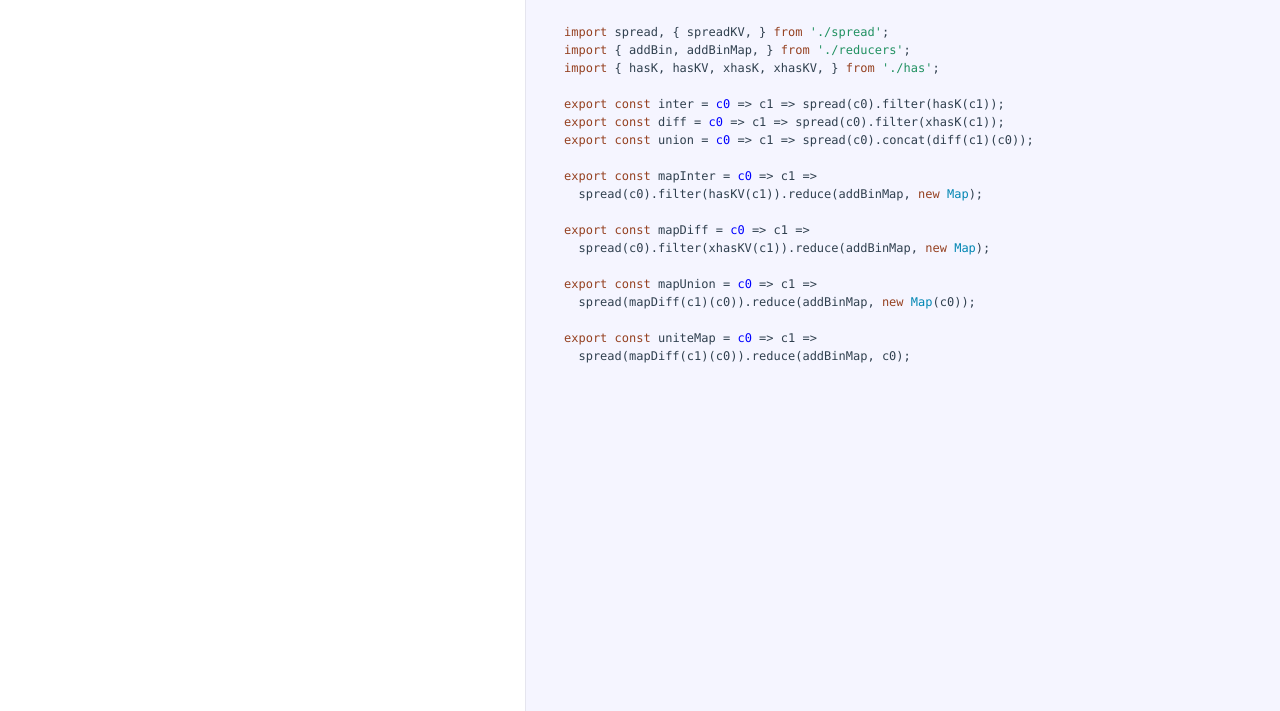
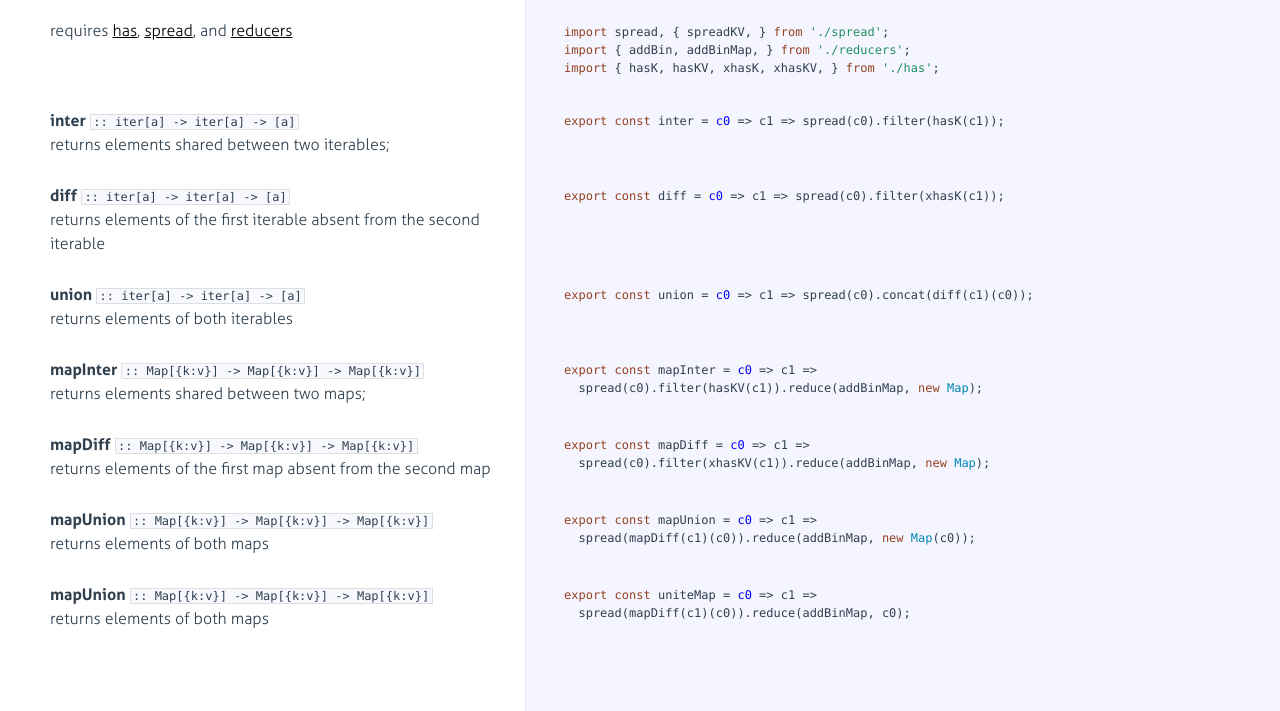
Before and after one commit to tfpractice/fenugreek-collections, a website: page docs/compare.html in a window 1280 px wide. Shown: the part 89-800 px from the top of the page. Drawn offline with Linux system fonts and the light colour scheme.

Commit message:
compare docs

```diff
--- a/docs/compare.html
+++ b/docs/compare.html
@@ -95,27 +95,121 @@
               <div class="pilwrap ">
                 <a class="pilcrow" href="#section-1">&#182;</a>
               </div>
+              <p>requires <a href="has.html">has</a>, <a href="spread.html">spread</a>, and <a href="reducers.html">reducers</a></p>
 
             </div>
 
             <div class="content"><div class='highlight'><pre><span class="hljs-keyword">import</span> spread, { spreadKV, } <span class="hljs-keyword">from</span> <span class="hljs-string">'./spread'</span>;
 <span class="hljs-keyword">import</span> { addBin, addBinMap, } <span class="hljs-keyword">from</span> <span class="hljs-string">'./reducers'</span>;
-<span class="hljs-keyword">import</span> { hasK, hasKV, xhasK, xhasKV, } <span class="hljs-keyword">from</span> <span class="hljs-string">'./has'</span>;
+<span class="hljs-keyword">import</span> { hasK, hasKV, xhasK, xhasKV, } <span class="hljs-keyword">from</span> <span class="hljs-string">'./has'</span>;</pre></div></div>
 
-<span class="hljs-keyword">export</span> <span class="hljs-keyword">const</span> inter = <span class="hljs-function"><span class="hljs-params">c0</span> =&gt;</span> c1 =&gt; spread(c0).filter(hasK(c1));
-<span class="hljs-keyword">export</span> <span class="hljs-keyword">const</span> diff = <span class="hljs-function"><span class="hljs-params">c0</span> =&gt;</span> c1 =&gt; spread(c0).filter(xhasK(c1));
-<span class="hljs-keyword">export</span> <span class="hljs-keyword">const</span> union = <span class="hljs-function"><span class="hljs-params">c0</span> =&gt;</span> c1 =&gt; spread(c0).concat(diff(c1)(c0));
+        </li>
 
-<span class="hljs-keyword">export</span> <span class="hljs-keyword">const</span> mapInter = <span class="hljs-function"><span class="hljs-params">c0</span> =&gt;</span> c1 =&gt;
-  spread(c0).filter(hasKV(c1)).reduce(addBinMap, <span class="hljs-keyword">new</span> <span class="hljs-built_in">Map</span>);
 
-<span class="hljs-keyword">export</span> <span class="hljs-keyword">const</span> mapDiff = <span class="hljs-function"><span class="hljs-params">c0</span> =&gt;</span> c1 =&gt;
-  spread(c0).filter(xhasKV(c1)).reduce(addBinMap, <span class="hljs-keyword">new</span> <span class="hljs-built_in">Map</span>);
+        <li id="section-2">
+            <div class="annotation">
 
-<span class="hljs-keyword">export</span> <span class="hljs-keyword">const</span> mapUnion = <span class="hljs-function"><span class="hljs-params">c0</span> =&gt;</span> c1 =&gt;
-  spread(mapDiff(c1)(c0)).reduce(addBinMap, <span class="hljs-keyword">new</span> <span class="hljs-built_in">Map</span>(c0));
+              <div class="pilwrap ">
+                <a class="pilcrow" href="#section-2">&#182;</a>
+              </div>
+              <p><strong>inter</strong> <code>:: iter[a] -&gt; iter[a] -&gt; [a]</code><br>returns elements shared between two iterables;</p>
 
-<span class="hljs-keyword">export</span> <span class="hljs-keyword">const</span> uniteMap = <span class="hljs-function"><span class="hljs-params">c0</span> =&gt;</span> c1 =&gt;
+            </div>
+
+            <div class="content"><div class='highlight'><pre><span class="hljs-keyword">export</span> <span class="hljs-keyword">const</span> inter = <span class="hljs-function"><span class="hljs-params">c0</span> =&gt;</span> c1 =&gt; spread(c0).filter(hasK(c1));</pre></div></div>
+
+        </li>
+
+
+        <li id="section-3">
+            <div class="annotation">
+
+              <div class="pilwrap ">
+                <a class="pilcrow" href="#section-3">&#182;</a>
+              </div>
+              <p><strong>diff</strong> <code>:: iter[a] -&gt; iter[a] -&gt; [a]</code><br>returns elements of the first iterable absent from the second iterable</p>
+
+            </div>
+
+            <div class="content"><div class='highlight'><pre><span class="hljs-keyword">export</span> <span class="hljs-keyword">const</span> diff = <span class="hljs-function"><span class="hljs-params">c0</span> =&gt;</span> c1 =&gt; spread(c0).filter(xhasK(c1));</pre></div></div>
+
+        </li>
+
+
+        <li id="section-4">
+            <div class="annotation">
+
+              <div class="pilwrap ">
+                <a class="pilcrow" href="#section-4">&#182;</a>
+              </div>
+              <p><strong>union</strong> <code>:: iter[a] -&gt; iter[a] -&gt; [a]</code><br>returns elements of both iterables</p>
+
+            </div>
+
+            <div class="content"><div class='highlight'><pre><span class="hljs-keyword">export</span> <span class="hljs-keyword">const</span> union = <span class="hljs-function"><span class="hljs-params">c0</span> =&gt;</span> c1 =&gt; spread(c0).concat(diff(c1)(c0));</pre></div></div>
+
+        </li>
+
+
+        <li id="section-5">
+            <div class="annotation">
+
+              <div class="pilwrap ">
+                <a class="pilcrow" href="#section-5">&#182;</a>
+              </div>
+              <p><strong>mapInter</strong> <code>:: Map[{k:v}] -&gt; Map[{k:v}] -&gt; Map[{k:v}]</code><br>returns elements shared between two maps;</p>
+
+            </div>
+
+            <div class="content"><div class='highlight'><pre><span class="hljs-keyword">export</span> <span class="hljs-keyword">const</span> mapInter = <span class="hljs-function"><span class="hljs-params">c0</span> =&gt;</span> c1 =&gt;
+  spread(c0).filter(hasKV(c1)).reduce(addBinMap, <span class="hljs-keyword">new</span> <span class="hljs-built_in">Map</span>);</pre></div></div>
+
+        </li>
+
+
+        <li id="section-6">
+            <div class="annotation">
+
+              <div class="pilwrap ">
+                <a class="pilcrow" href="#section-6">&#182;</a>
+              </div>
+              <p><strong>mapDiff</strong> <code>:: Map[{k:v}] -&gt; Map[{k:v}] -&gt; Map[{k:v}]</code><br>returns elements of the first map absent from the second map</p>
+
+            </div>
+
+            <div class="content"><div class='highlight'><pre><span class="hljs-keyword">export</span> <span class="hljs-keyword">const</span> mapDiff = <span class="hljs-function"><span class="hljs-params">c0</span> =&gt;</span> c1 =&gt;
+  spread(c0).filter(xhasKV(c1)).reduce(addBinMap, <span class="hljs-keyword">new</span> <span class="hljs-built_in">Map</span>);</pre></div></div>
+
+        </li>
+
+
+        <li id="section-7">
+            <div class="annotation">
+
+              <div class="pilwrap ">
+                <a class="pilcrow" href="#section-7">&#182;</a>
+              </div>
+              <p><strong>mapUnion</strong> <code>:: Map[{k:v}] -&gt; Map[{k:v}] -&gt; Map[{k:v}]</code><br>returns elements of both maps</p>
+
+            </div>
+
+            <div class="content"><div class='highlight'><pre><span class="hljs-keyword">export</span> <span class="hljs-keyword">const</span> mapUnion = <span class="hljs-function"><span class="hljs-params">c0</span> =&gt;</span> c1 =&gt;
+  spread(mapDiff(c1)(c0)).reduce(addBinMap, <span class="hljs-keyword">new</span> <span class="hljs-built_in">Map</span>(c0));</pre></div></div>
+
+        </li>
+
+
+        <li id="section-8">
+            <div class="annotation">
+
+              <div class="pilwrap ">
+                <a class="pilcrow" href="#section-8">&#182;</a>
+              </div>
+              <p><strong>mapUnion</strong> <code>:: Map[{k:v}] -&gt; Map[{k:v}] -&gt; Map[{k:v}]</code><br>returns elements of both maps</p>
+
+            </div>
+
+            <div class="content"><div class='highlight'><pre><span class="hljs-keyword">export</span> <span class="hljs-keyword">const</span> uniteMap = <span class="hljs-function"><span class="hljs-params">c0</span> =&gt;</span> c1 =&gt;
   spread(mapDiff(c1)(c0)).reduce(addBinMap, c0);</pre></div></div>
 
         </li>
--- a/package.json
+++ b/package.json
@@ -18,6 +18,7 @@
     "prepublish": "yarn build",
     "test": "NODE_ENV=test jest",
     "coveralls": "yarn test && cat coverage/lcov.info | coveralls",
+    "doc": "docco src/*",
     "lint": "./node_modules/.bin/eslint  --fix -c .eslintrc.js . --ext .js --ignore-path .gitignore --cache"
   },
   "devDependencies": {
--- a/src/reducers.js
+++ b/src/reducers.js
@@ -1,8 +1,8 @@
 // requires [spread](spread.html),[iterable](iterable.html),[cast](cast.html), and [group](group.html)
 import spread from './spread';
 import { removify, } from './iterable';
-import { asMap,asSet, } from './cast';
-import { append, flatten, flatTuple, triple, tuple, } from './group';
+import { asMap, asSet, } from './cast';
+import { append, } from './group';
 
 // **addBin** `:: [a] -> a -> [a]`
 // adds an element to a collection;
```
Also changed, not shown: docs/reducers.html (+2 -2 lines), src/compare.js (+17 -0 lines).
